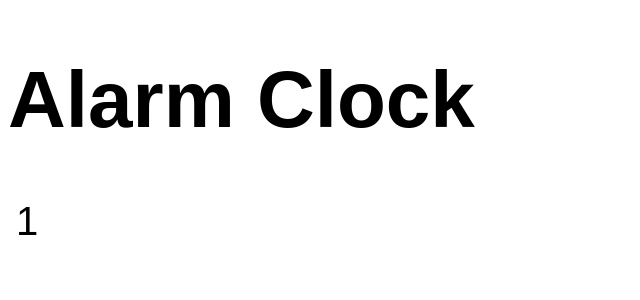
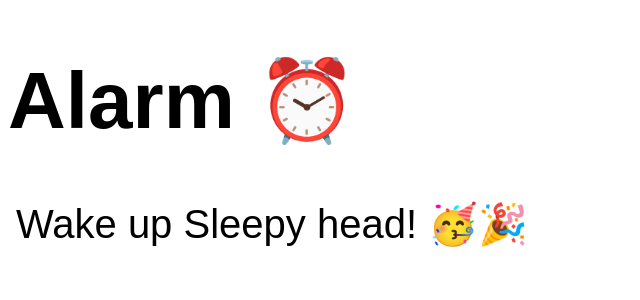
Before and after one commit to ajitjha393/Rxjs-with-hooks, a React (Create React App) app: page / in a window 1280 px wide. Shown: the top 300 px of the page, without its empty margins (0-640 px from the left). Built offline with nearby package versions, Linux system fonts and the light colour scheme.

Commit message:
Added emojis

```diff
--- a/src/App.js
+++ b/src/App.js
@@ -2,7 +2,7 @@
 
 import './global.css'
 
-import { interval, pipe } from 'rxjs'
+import { interval, concat, of } from 'rxjs'
 import { startWith, scan, takeWhile } from 'rxjs/operators'
 
 const countdown$ = interval(1000).pipe(
@@ -11,18 +11,20 @@
 	takeWhile((time) => time > 0)
 )
 
+const observable$ = concat(countdown$, of('Wake up Sleepy head! 🥳🎉'))
+
 function App() {
 	const [state, setState] = useState()
 
 	useEffect(() => {
-		const subscription = countdown$.subscribe(setState)
+		const subscription = observable$.subscribe(setState)
 
 		return () => subscription.unsubscribe()
 	}, [])
 
 	return (
 		<>
-			<h1>Alarm Clock</h1>
+			<h1>Alarm ⏰</h1>
 			<div className="display">{state}</div>
 		</>
 	)
```
